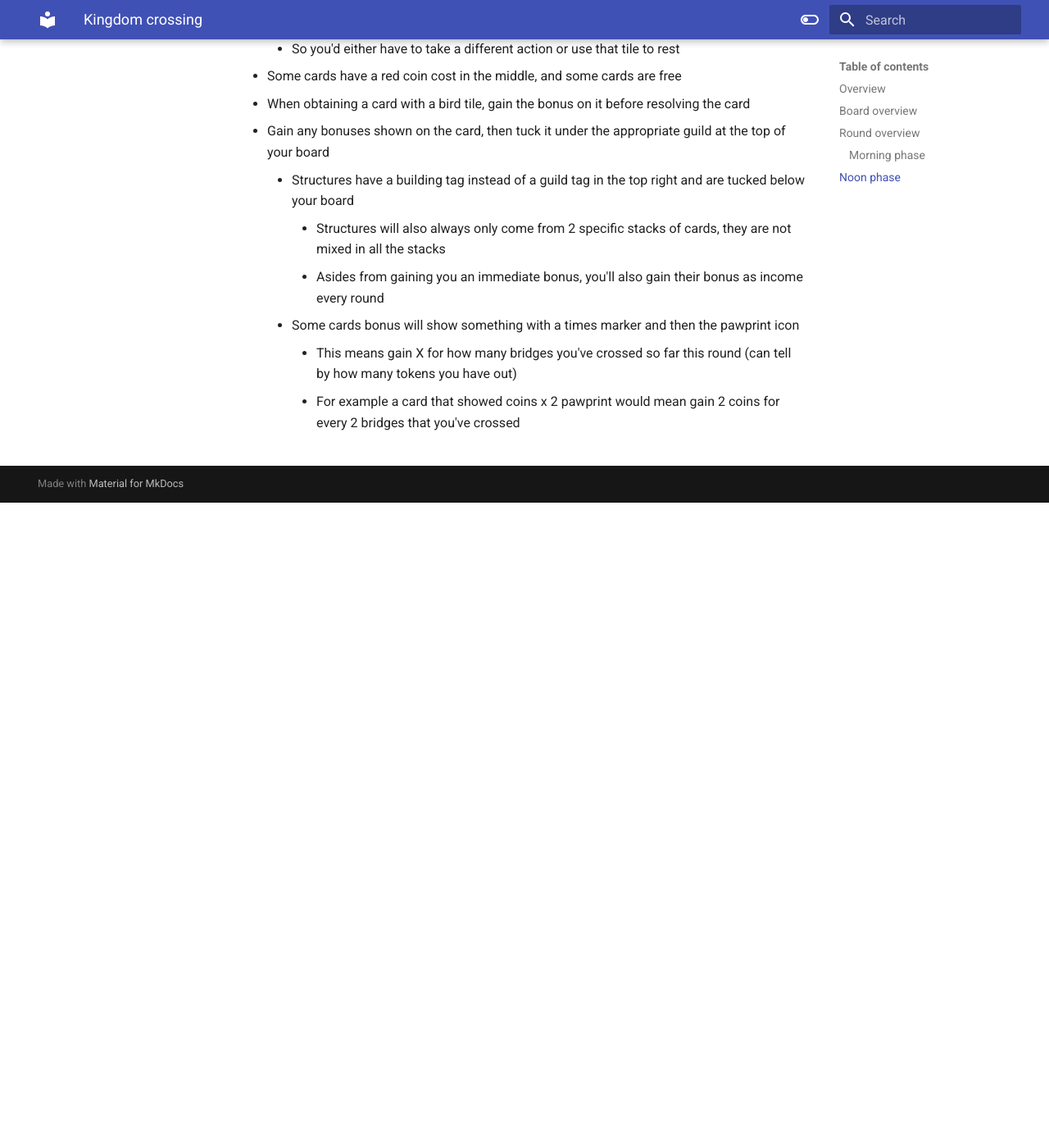
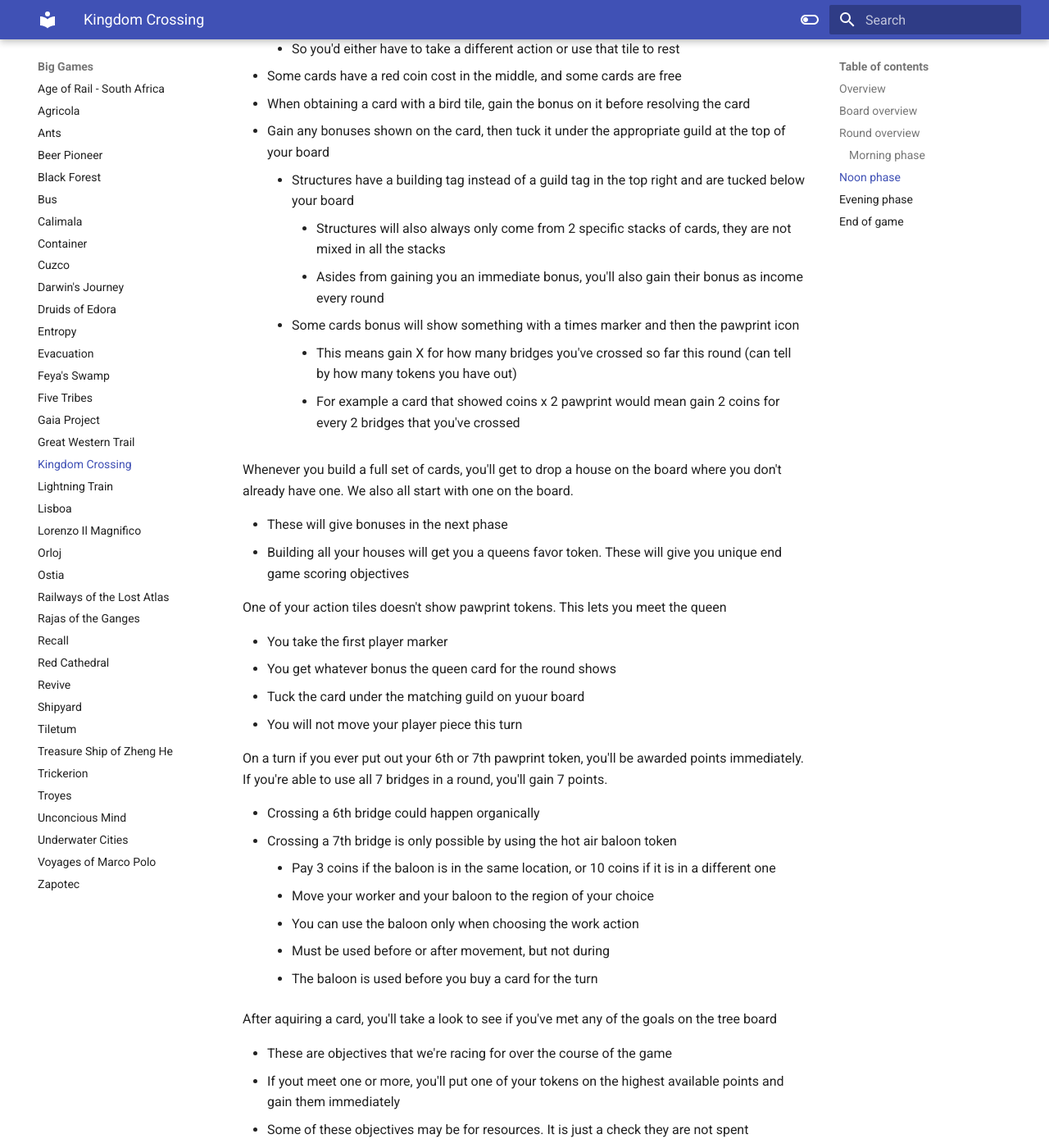
Before and after one commit to IronTarkles/Teaches, an MkDocs documentation site: the page built from docs/big_games/kingdom_crossing.md, in a window 1280 px wide and 1400 px high, scrolled down 2309 px. Shown: the whole window at 82% size. Built offline with MkDocs 1.6.1 and Material for MkDocs 9.7.7, drawn with Linux system fonts in a browser that asks for light colours; before the commit the page ends 2922 px from its top, so only the background shows below that; some of the changed text lies outside the part shown.

Commit message:
Finished kingdom crossing teach, added complete NA railways teach

```diff
--- a/docs/big_games/kingdom_crossing.md
+++ b/docs/big_games/kingdom_crossing.md
@@ -68,3 +68,61 @@ When you choose to work,most of your action tiles show a little paw print with a
     - Some cards bonus will show something with a times marker and then the pawprint icon
         - This means gain X for how many bridges you've crossed so far this round (can tell by how many tokens you have out)
         - For example a card that showed coins x 2 pawprint would mean gain 2 coins for every 2 bridges that you've crossed
+
+Whenever you build a full set of cards, you'll get to drop a house on the board where you don't already have one. We also all start with one on the board.
+
+- These will give bonuses in the next phase
+- Building all your houses will get you a queens favor token. These will give you unique end game scoring objectives
+
+One of your action tiles doesn't show pawprint tokens. This lets you meet the queen
+
+- You take the first player marker
+- You get whatever bonus the queen card for the round shows
+- Tuck the card under the matching guild on yuour board
+- You will not move your player piece this turn
+
+On a turn if you ever put out your 6th or 7th pawprint token, you'll be awarded points immediately. If you're able to use all 7 bridges in a round, you'll gain 7 points.
+
+- Crossing a 6th bridge could happen organically
+- Crossing a 7th bridge is only possible by using the hot air baloon token
+    - Pay 3 coins if the baloon is in the same location, or 10 coins if it is in a different one
+    - Move your worker and your baloon to the region of your choice
+    - You can use the baloon only when choosing the work action
+    - Must be used before or after movement, but not during
+    - The baloon is used before you buy a card for the turn
+
+After aquiring a card, you'll take a look to see if you've met any of the goals on the tree board
+
+- These are objectives that we're racing for over the course of the game
+- If yout meet one or more, you'll put one of your tokens on the highest available points and gain them immediately
+- Some of these objectives may be for resources. It is just a check they are not spent
+
+Resources that you're gaining over the course of the game aren't actually spent on anything, but will be important for end game scoring
+
+- At the end of the game we'll get points for each guild based on how far we've advanced on their cooresponding resource track
+- On the resource tracks there are spaces to put flower and sculpture tiles. Some cards will reward these tiles. These tiles all show little yellow stars on them.
+- When you gain a tile, put it on a matching space wherever on your playerboard
+- At the end of the game, these stars will be multipliers for the cards in the cooresponding guild as long as your resource marker has passed them.
+- There are other bonuses on the resource tracks that you get when you land on or pass over them
+- If you max out a track you get a queens favor token from the bottom of the tree board. These will give you unique end game scoing objectives
+
+## Evening phase
+
+Once we've all taken 4 actions, we'll move into the evening phase. This is done in turn order
+
+- If you end the round in an area with one of your houses, you'll get a bonus income
+- Your choice of one from the top of the board or one of your structures at the bottom
+- Moves all your action tiles back to the same side of their baord
+- Returns all of your paw markers
+- Check to see if you claim any goals (this is why it is done in turn order)
+
+## End of game
+
+At the end of the 4th round, we'll go to end game scoring
+
+- For every 5 coins you have, you'll move up one on the invest track.
+- Gain VP based on invest track position
+- Calculate guild card VP
+    - For each guild (except deer) multiply the number of cards in the guild times the number of stars your resource marker in that color has passed.
+- Look at the lowest resource on your track to determine the number of VP each of your structures is worth
+- Score all your favor of the queen tiles
--- a/mkdocs.yml
+++ b/mkdocs.yml
@@ -23,6 +23,7 @@ nav:
     - Five Tribes: big_games/five_tribes.md
     - Gaia Project: big_games/gaia_project.md
     - Great Western Trail: big_games/great_western_trail.md
+    - Kingdom Crossing: big_games/kingdom_crossing.md
     - Lightning Train: big_games/lightning_train.md
     - Lisboa: big_games/lisboa.md
     - Lorenzo Il Magnifico: big_games/lorenzo.md
@@ -48,6 +49,7 @@ nav:
     - Dokitto! Ice: card_games/dokitto_ice.md
     - Live Mix: card_games/livemix.md
     - Mot Coin: card_games/mot_coin.md
+    - North American Railways: card_games/na_railways.md
     - Piplus: card_games/piplus.md
     - Savage Bowl: card_games/savage_bowl.md
     - Segnum: card_games/segnum.md
```
Also changed, not shown: docs/card_games/na_railways.md (added, +91 -0 lines).
